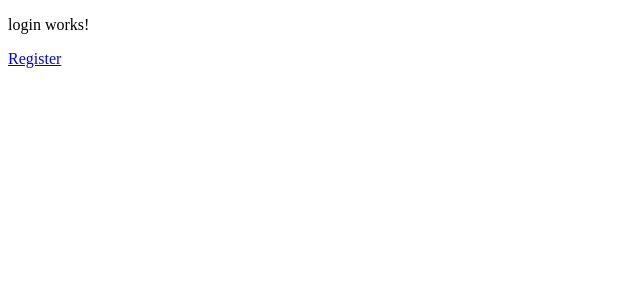
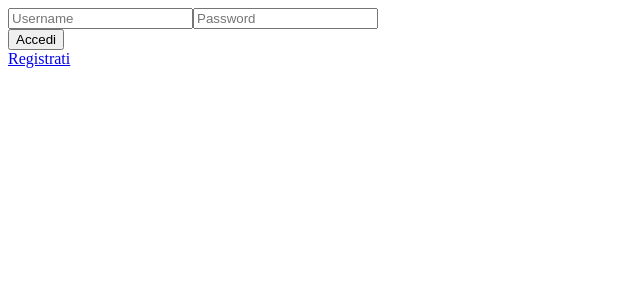
Before and after one commit to edocccc/CarZone, an Angular app in the folder CarzoneFE/: page /login in a window 1280 px wide. Shown: the top 300 px of the page, without its empty margins (0-640 px from the left). Built offline with nearby package versions, Linux system fonts and the light colour scheme.

Commit message:
Aggiunta pagina login e bozza HomePageCliente in FE

```diff
--- a/CarzoneFE/src/app/app-routing.module.ts
+++ b/CarzoneFE/src/app/app-routing.module.ts
@@ -2,11 +2,13 @@ import { NgModule } from '@angular/core';
 import { RouterModule, Routes } from '@angular/router';
 import { RegistrazioneComponent } from './components/registrazione/registrazione.component';
 import { LoginComponent } from './components/login/login.component';
+import {HomepageClienteComponent} from "./components/homepage-cliente/homepage-cliente.component";
 
 const routes: Routes = [
   { path: '', redirectTo: '/login', pathMatch: 'full' },
   { path: 'login', component: LoginComponent },
   { path: 'register', component: RegistrazioneComponent },
+  { path: 'homeCliente', component: HomepageClienteComponent },
 ];
 
 @NgModule({
--- a/CarzoneFE/src/app/app.module.ts
+++ b/CarzoneFE/src/app/app.module.ts
@@ -9,9 +9,10 @@ import { LoginComponent } from './components/login/login.component';
 import { RegistrazioneComponent } from './components/registrazione/registrazione.component';
 import { FormsModule } from '@angular/forms';
 import { HttpClientModule } from '@angular/common/http';
+import { HomepageClienteComponent } from './components/homepage-cliente/homepage-cliente.component';
 
 @NgModule({
-  declarations: [AppComponent, LoginComponent, RegistrazioneComponent],
+  declarations: [AppComponent, LoginComponent, RegistrazioneComponent, HomepageClienteComponent],
   imports: [
     BrowserModule,
     AppRoutingModule,
--- /dev/null
+++ b/CarzoneFE/src/app/components/homepage-cliente/homepage-cliente.component.html
@@ -0,0 +1,4 @@
+<p>homepage-cliente works!</p>
+<div *ngFor="let veicolo of veicoli">
+  <p>{{ veicolo }}</p>
+</div>
--- /dev/null
+++ b/CarzoneFE/src/app/components/homepage-cliente/homepage-cliente.component.ts
@@ -0,0 +1,32 @@
+import { Component } from '@angular/core';
+import {VeicoloService} from "../../services/veicolo.service";
+import {Veicolo} from "../../dto/response/ShowVeicoliResponse";
+
+@Component({
+  selector: 'app-homepage-cliente',
+  templateUrl: './homepage-cliente.component.html',
+  styleUrls: ['./homepage-cliente.component.css']
+})
+export class HomepageClienteComponent {
+  veicoli: Veicolo[] = [];
+
+  constructor(private veicoloService: VeicoloService) { }
+
+  ngOnInit(): void {
+    this.getVeicoli();
+  }
+
+  getVeicoli(): void {
+    this.veicoloService
+      .getVeicoli()
+      .subscribe({
+        next: (response) => {
+          this.veicoli = response.veicoli;
+          console.log(response.veicoli)
+        },
+        error: (error) => {
+          console.log(error.error.message);
+        },
+      });
+  }
+}
--- a/CarzoneFE/src/app/components/login/login.component.html
+++ b/CarzoneFE/src/app/components/login/login.component.html
@@ -1,2 +1,8 @@
-<p>login works!</p>
-<a routerLink="/register">Register</a>
+<input type="text" required placeholder="Username" [(ngModel)]="username" />
+<input type="text" required placeholder="Password" [(ngModel)]="password" />
+<div>
+  <button (click)="login()">
+    Accedi
+  </button>
+</div>
+<a routerLink="/register">Registrati</a>
--- a/CarzoneFE/src/app/components/login/login.component.ts
+++ b/CarzoneFE/src/app/components/login/login.component.ts
@@ -1,4 +1,6 @@
 import { Component } from '@angular/core';
+import {UtenteService} from "../../services/utente.service";
+import {Router} from "@angular/router";
 
 @Component({
   selector: 'app-login',
@@ -6,5 +8,26 @@ import { Component } from '@angular/core';
   styleUrls: ['./login.component.css']
 })
 export class LoginComponent {
+  protected username: string = '';
+  protected password: string = '';
+
+  constructor(private utenteService: UtenteService, private router: Router) {}
+
+  login(): void {
+    this.utenteService
+      .login(
+        this.username,
+        this.password
+      )
+      .subscribe({
+        next: (response) => {
+          console.log(response);
+          this.router.navigate(['/homeCliente']);
+        },
+        error: (error) => {
+          console.log(error.error.message);
+        },
+      });
+  }
 
 }
--- /dev/null
+++ b/CarzoneFE/src/app/dto/request/LoginRequest.ts
@@ -0,0 +1,4 @@
+export interface LoginRequest {
+  username: string;
+  password: string;
+}
--- /dev/null
+++ b/CarzoneFE/src/app/dto/response/ShowVeicoliResponse.ts
@@ -0,0 +1,9 @@
+export interface Veicolo {
+  marca: string;
+  modello: string;
+  prezzo: number;
+}
+
+export interface ShowVeicoliResponse {
+  veicoli: Veicolo[];
+}
--- a/CarzoneFE/src/app/services/utente.service.ts
+++ b/CarzoneFE/src/app/services/utente.service.ts
@@ -2,6 +2,7 @@ import { Injectable } from '@angular/core';
 import { globalBackEndUrl } from 'environment';
 import { HttpClient } from '@angular/common/http';
 import { RegisterRequest } from '../dto/request/RegisterRequest';
+import { LoginRequest } from '../dto/request/LoginRequest';
 import { Observable } from 'rxjs';
 import { MessageResponse } from '../dto/response/MessageResponse';
 
@@ -33,4 +34,12 @@ export class UtenteService {
     };
     return this.http.post<MessageResponse>(this.backEndUrl + 'signup', request);
   }
+
+  login(username: string, password: string): Observable<MessageResponse> {
+    const request: LoginRequest = {
+      username,
+      password,
+    };
+    return this.http.post<MessageResponse>(this.backEndUrl + 'login', request);
+  }
 }
--- /dev/null
+++ b/CarzoneFE/src/app/services/veicolo.service.ts
@@ -0,0 +1,28 @@
+import { Injectable } from '@angular/core';
+import {globalBackEndUrl} from "../../../environment";
+import {map, Observable} from "rxjs";
+import {ShowVeicoliResponse} from "../dto/response/ShowVeicoliResponse";
+import {HttpClient} from "@angular/common/http";
+
+@Injectable({
+  providedIn: 'root'
+})
+export class VeicoloService {
+  private backEndUrl: string = globalBackEndUrl + 'veicolo/';
+
+  constructor(private http: HttpClient) { }
+
+  getVeicoli(): Observable<ShowVeicoliResponse> {
+    return this.http.get<ShowVeicoliResponse>(this.backEndUrl + 'veicoli').pipe(
+      map(response => {
+        return {
+          veicoli: response.veicoli.map(veicolo => ({
+            marca: veicolo.marca,
+            modello: veicolo.modello,
+            prezzo: veicolo.prezzo
+          }))
+        };
+      })
+    );
+  }
+}
```
Also changed, not shown: CarzoneFE/src/app/components/homepage-cliente/homepage-cliente.component.css (added), 1 other file (tests, documents, lock files or other folders).
